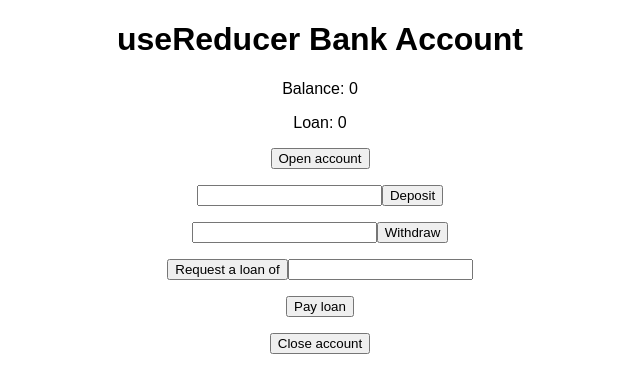
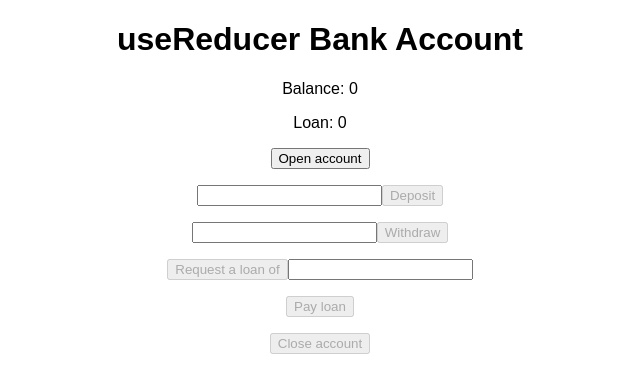
Before and after one commit to saodat-riskiyeva/useReducer-bank-account, a React (Create React App) app: page / in a window 1280 px wide. Shown: the top 392 px of the page, without its empty margins (320-960 px from the left). Built offline with nearby package versions, Linux system fonts and the light colour scheme.

Commit message:
opening the account enables all other transactions

```diff
--- a/src/App.js
+++ b/src/App.js
@@ -31,6 +31,7 @@ function reducer(state, action) {
     case "openAccount":
       return {
         ...state,
+        balance: 500,
         isActive: true,
       };
     case "deposit":
@@ -105,7 +106,7 @@ export default function App() {
       <p>
         <button
           onClick={() => dispatch({ type: "openAccount" })}
-          disabled={false}
+          disabled={isActive}
         >
           Open account
         </button>
@@ -118,7 +119,7 @@ export default function App() {
             onChange={(e) => handleDepositAmount(e.target.value)}
           />
         </span>
-        <button onClick={() => handleDeposit()} disabled={false}>
+        <button onClick={() => handleDeposit()} disabled={!isActive}>
           Deposit
         </button>
       </p>
@@ -130,12 +131,12 @@ export default function App() {
             onChange={(e) => handleWithdrawAmount(e.target.value)}
           />
         </span>
-        <button onClick={() => handleWithdraw()} disabled={false}>
+        <button onClick={() => handleWithdraw()} disabled={!isActive}>
           Withdraw
         </button>
       </p>
       <p>
-        <button onClick={() => handleLoan()} disabled={false}>
+        <button onClick={() => handleLoan()} disabled={!isActive}>
           Request a loan of
         </button>
         <span>
@@ -147,14 +148,14 @@ export default function App() {
         </span>
       </p>
       <p>
-        <button onClick={() => {}} disabled={false}>
+        <button onClick={() => {}} disabled={!isActive}>
           Pay loan
         </button>
       </p>
       <p>
         <button
           onClick={() => dispatch({ type: "closeAccount" })}
-          disabled={false}
+          disabled={!isActive}
         >
           Close account
         </button>
```
